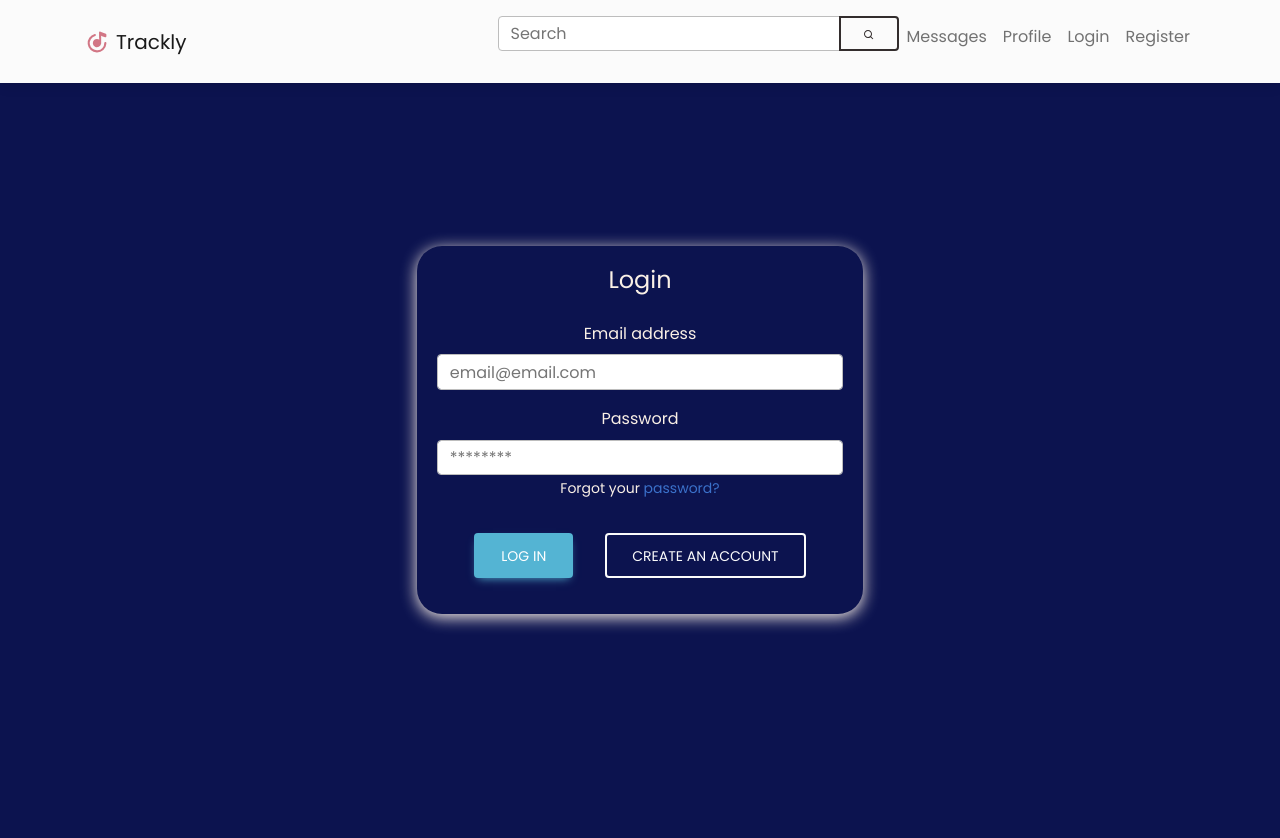
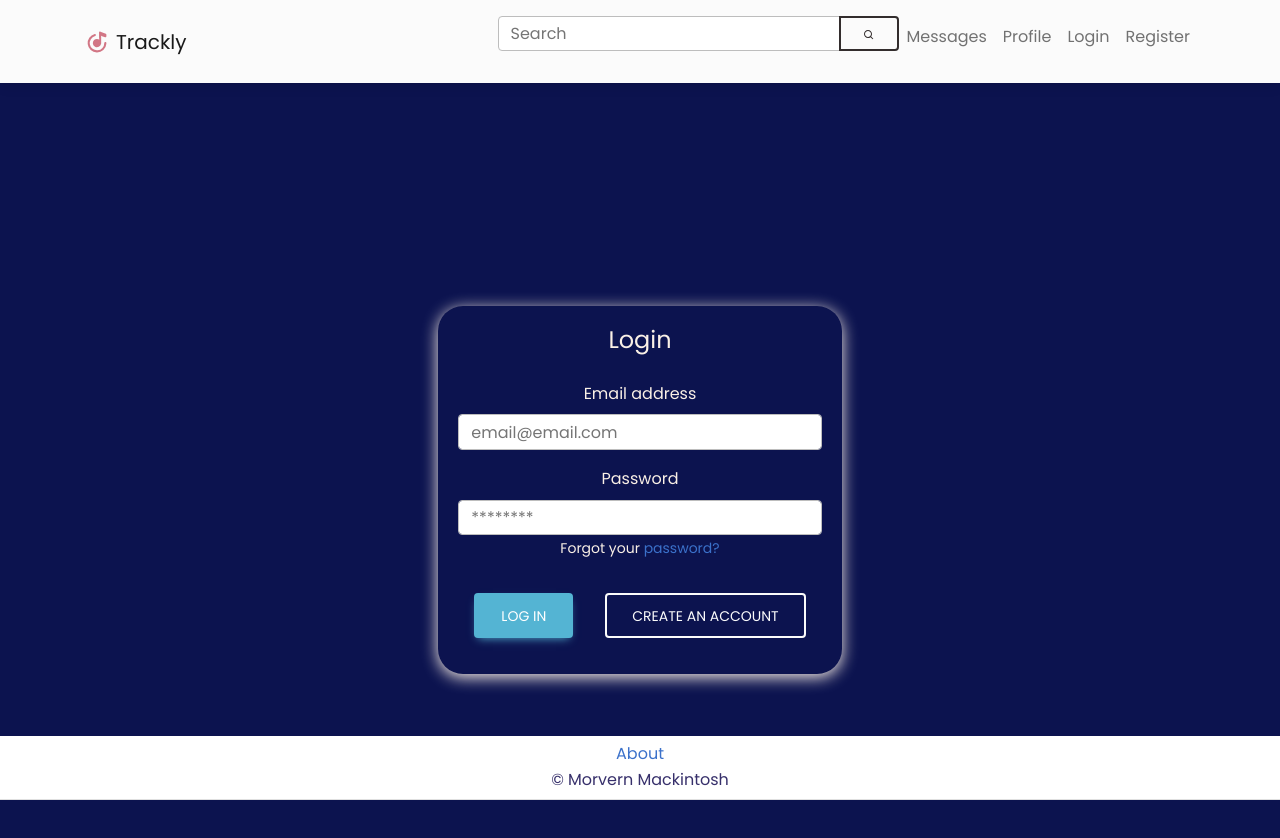
Before and after one commit to morvernm/Trackly, a React (Create React App) app in the folder Trackly_Project/frontend/: page /login in a window 1280 px wide. Shown: the top 838 px of the page. Built offline with nearby package versions, Linux system fonts and the light colour scheme.

Commit message:
added footer and changes to login/reg

```diff
--- a/Trackly_Project/frontend/src/App.css
+++ b/Trackly_Project/frontend/src/App.css
@@ -62,6 +62,3 @@ li {
   height: 100px;
 
 }
-/*p {*/
-/*  font-family: 'Poppins', sans-serif;*/
-/*}*/
--- a/Trackly_Project/frontend/src/App.js
+++ b/Trackly_Project/frontend/src/App.js
@@ -22,6 +22,8 @@ function App() {
         <Router>
             {/*will be accessible by any page*/}
             <Menu />
+             {/*<Footer />*/}
+
           {/*  the links for the application*/}
           <Routes>
               <Route path="/" element={<Main />} />
@@ -34,7 +36,9 @@ function App() {
               <Route path="/artist" element={<Artist />} />
               <Route path="/album" element={<Album />} />
           </Routes>
+
             {/*<Footer />*/}
+            <Footer />
         </Router>
     </div>
   );
--- /dev/null
+++ b/Trackly_Project/frontend/src/components/footer.js
@@ -0,0 +1,16 @@
+import { Link } from 'react-router-dom';
+import { Container } from 'react-bootstrap';
+export const Footer = () => {
+        // return <footer bg="light" className="border-top">&copy; {`Morvern Mackintosh`}</footer>;
+        return (
+            <Container className="foot-cont">
+            <footer className="border-bottom">
+        <Link to="/about">About</Link>
+                    <p className="text-center">&copy; {`Morvern Mackintosh`}</p>
+                     {/*</Container>*/}
+            </footer>
+            </Container>
+            // className="nav justify-content-center border-bottom pb-3 mb-3" - ul
+        // className="py-3 my-4" fotoer
+        )
+}
--- a/Trackly_Project/frontend/src/components/register.js
+++ b/Trackly_Project/frontend/src/components/register.js
@@ -3,10 +3,13 @@ import { Container, Form, Button } from "react-bootstrap";
 // https://react-bootstrap.netlify.app/docs/forms/overview
 export const Register = () => {
     return (
-        // <div className="login">
+        <div className="login">
             <Container className="login">
+                <div className="login-form">
                     <h4>Register</h4>
-            <Form>
+                    <br />
+                    <br />
+                    <Form className="login-f">
                         <Form.Group className="mb-3" controlId="formBasicEmail">
                             <Form.Label>Email address</Form.Label>
                             <Form.Control type="email" placeholder="email@email.com" />
@@ -24,7 +27,8 @@ export const Register = () => {
 
                         <Button variant="info" type="submit" size="lg"> Sign up </Button>
                     </Form>
+                </div>
                 </Container>
-        // </div>
+        </div>
     )
 }
--- a/Trackly_Project/frontend/src/pages/login.js
+++ b/Trackly_Project/frontend/src/pages/login.js
@@ -10,20 +10,17 @@ export const Login = () => {
                     <br />
                     <br />
                 {/*<div className="input-group mb-3">*/}
-                  <Form className="loginf">
+                    <Form className="login-f">
                         <Form.Group className="mb-3" controlId="formBasicEmail">
                             <Form.Label>Email address</Form.Label>
                             <Form.Control type="email" placeholder="email@email.com" />
                         </Form.Group>
 
-
                         <Form.Group className="mb-3" controlId="formBasicPassword">
                              <Form.Label>Password</Form.Label>
                              <Form.Control type="password" placeholder="********" />
-                    <Form.Text>Forgot your <a href="/">password?</a></Form.Text>
+                            <Form.Text classname="forgot-pass">Forgot your <a href="/">password?</a></Form.Text>
                         </Form.Group>
-
-
                         <Button variant="info" type="submit" size="lg"> Log in</Button>
                   {/*<br />*/}
                         <Button variant="outline-light" type="submit" size="lg"> Create an account</Button>
--- a/Trackly_Project/frontend/src/styles.css
+++ b/Trackly_Project/frontend/src/styles.css
@@ -22,7 +22,7 @@ body {
 .App {
   text-align: center;
   /*padding: 150px;*/
-  padding: 30px;
+  padding: 90px;
 }
 .App-logo {
   height: 40vmin;
@@ -95,21 +95,19 @@ height: 30px;
   }
 }
 
+/*login and register css*/
+
 .login {
   display: flex;
   justify-content: center;
   align-items: center;
   height: 100vh;
+
   flex-direction: column;
-  /*box-shadow:  0 .125rem 1rem;*/
-  /*color: #9E4784;*/
-  /*background-color:#1D267D;*/
-  /*width: 80vw;*/
 }
 
 .login h4 {
   display: inline;
-  /*padding: 5px;*/
 }
 
 .login button {
@@ -119,7 +117,7 @@ height: 30px;
 .login-form {
   padding: 20px;
   box-shadow:  0 .200rem 1rem;
-  width: 40%;
+  /*width: 50%;*/
   border-radius: 25px;
   /*color: #9E4784;*/
 }
@@ -128,12 +126,15 @@ height: 30px;
   color: inherit;
 }
 
-/*.loginf .form-label {*/
-/*  text-align: left;*/
-/*}*/
-.form-horizontal .form-label{
-    text-align: left;
+.forgot-pass {
+  align-self: center;
 }
+.login-f .form-label {
+  align-self: flex-start;
+}
+
+
+
 /*Image styling*/
 #album-row {
   margin: 20px;
@@ -150,3 +151,15 @@ height: 30px;
 #search-form {
   display: inline;
 }
+
+footer {
+  width: 100%;
+  padding: 5px;
+  height: 8vh;
+  /*display: block;*/
+  position: fixed;
+  background-color: white;
+  bottom: 0;
+  left: 0;
+  color: #37306b;
+}
```
Lines whose indentation alone changed are shown as unchanged.
